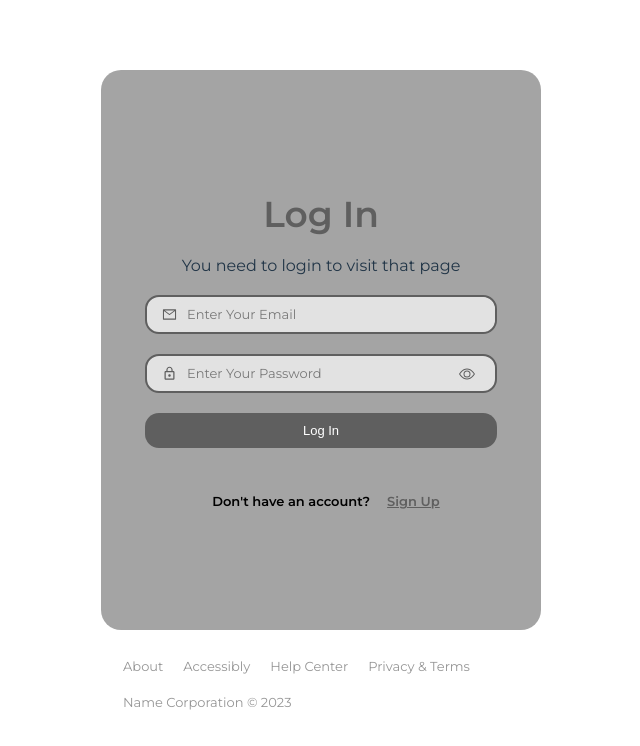
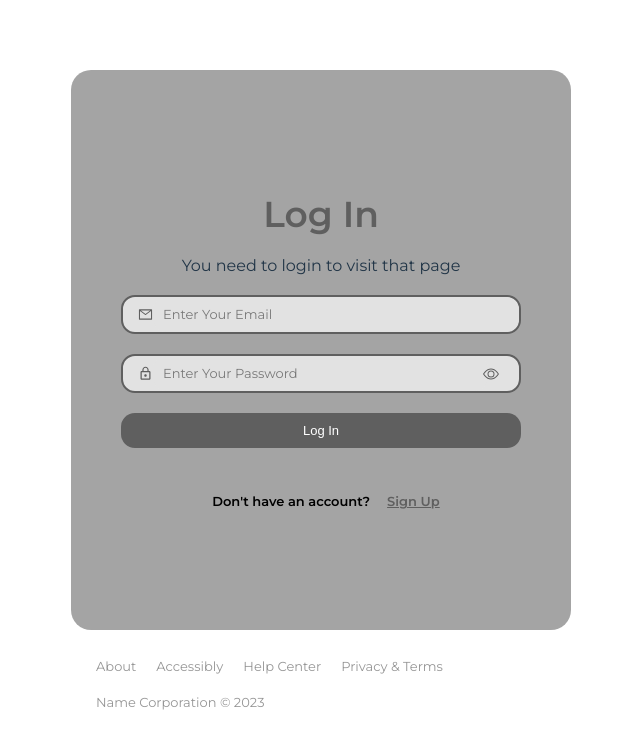
Before and after one commit to teutakk/SocialMediaFrontend, a React (Create React App) app: page /login#auth in a window 1280 px wide. Shown: the top 746 px of the page, without its empty margins (319-959 px from the left). Built offline with nearby package versions, Linux system fonts and the light colour scheme; sample sign-in values are in the browser's storage.

Commit message:
minor adjustments

```diff
--- a/src/components/posts/CreatePost.js
+++ b/src/components/posts/CreatePost.js
@@ -2,13 +2,15 @@ import React, { useState } from "react";
 import classes from "./CreatePost.module.css";
 import UserChip from "../UserChip";
 import logo from "../../assets/images/starlabs.png";
-import { useDispatch } from "react-redux";
+import { useDispatch, useSelector } from "react-redux";
 import { createPost } from "../../store/slices/postsSlice";
 import PostImagePreviewer from "./PostImagePreviewer";
 import button from "../Button.module.css";
+import { selectUser } from "../../store/slices/authSlice";
 
 const CreatePost = () => {
   const dispatch = useDispatch();
+  const loggedInUser = useSelector(selectUser);
   const [imagePreviews, setImagePreviews] = useState([]);
   const [postText, setPostText] = useState("");
   const [selectedImages, setSelectedImages] = useState([]);
@@ -23,12 +25,23 @@ const CreatePost = () => {
   // submt handler when form gets submitted
   const handleSubmit = (event) => {
     event.preventDefault();
+
     const newPost = {
-      username: "users_name",
+      userId: loggedInUser._id,
+      firstName: loggedInUser.firstName,
+      lastName: loggedInUser.lastName,
       description: postText,
-      images: selectedImages,
+      picutures: selectedImages,
     };
-    dispatch(createPost(newPost));
+    console.log("selecteImages: ", selectedImages);
+
+    const formData = new FormData();
+    // Append properties from the newPost object to the FormData
+    for (const key in newPost) {
+      formData.append(key, newPost[key]);
+    }
+
+    dispatch(createPost(formData));
   };
 
   // function to display uploaded photos
--- a/src/pages/styles/Login.module.css
+++ b/src/pages/styles/Login.module.css
@@ -5,7 +5,7 @@
   align-items: center;
   gap: 40px;
   height: 100vh;
-  max-width: 440px;
+  max-width: 500px;
   margin: 0 auto;
 }
 
@@ -16,7 +16,7 @@
   justify-content: center;
   gap: 20px;
   height: 70%;
-  width: 80%;
+  width: 90%;
   background-color: rgba(155, 155, 155, 0.9);
   border-radius: 20px;
 }
```
